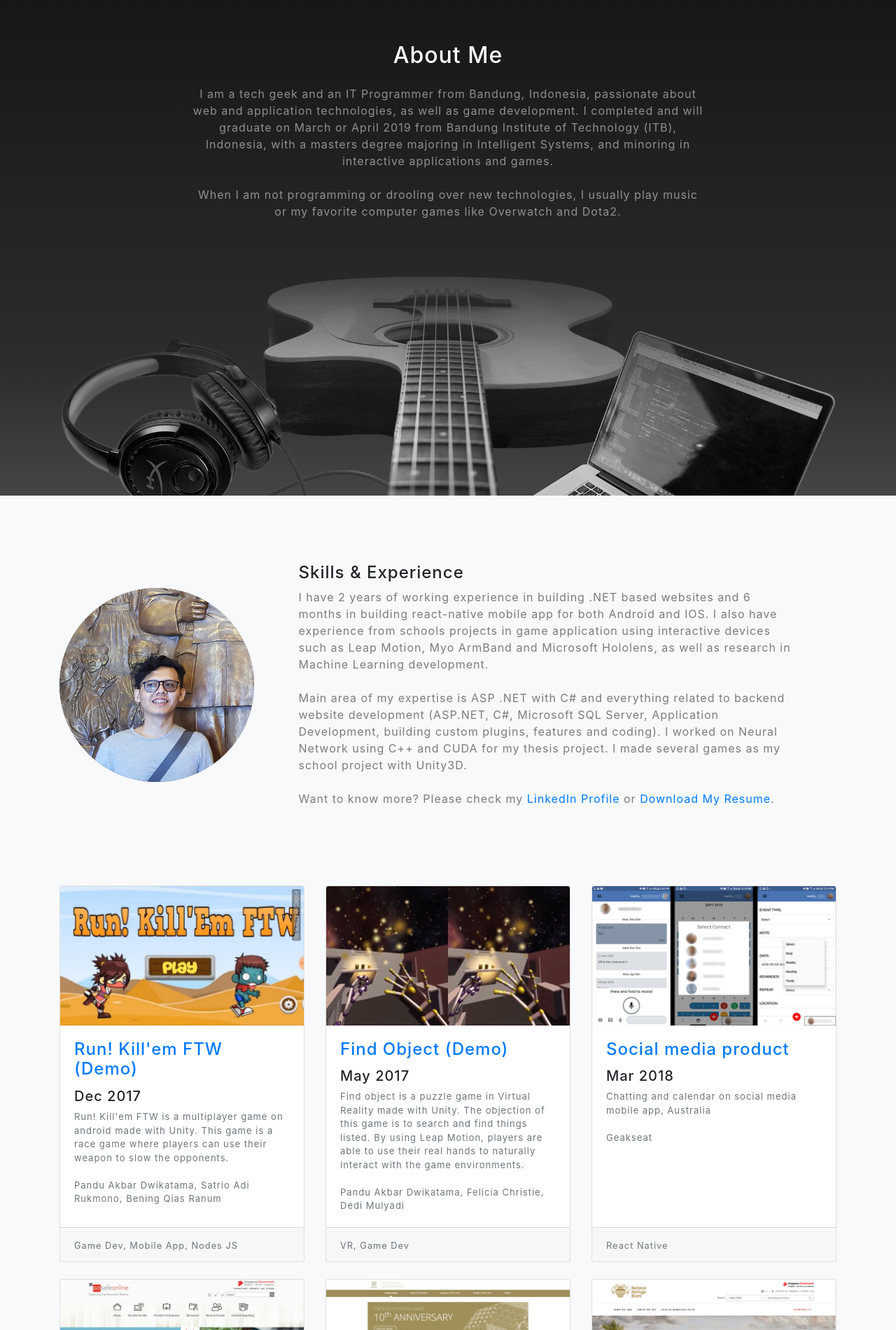
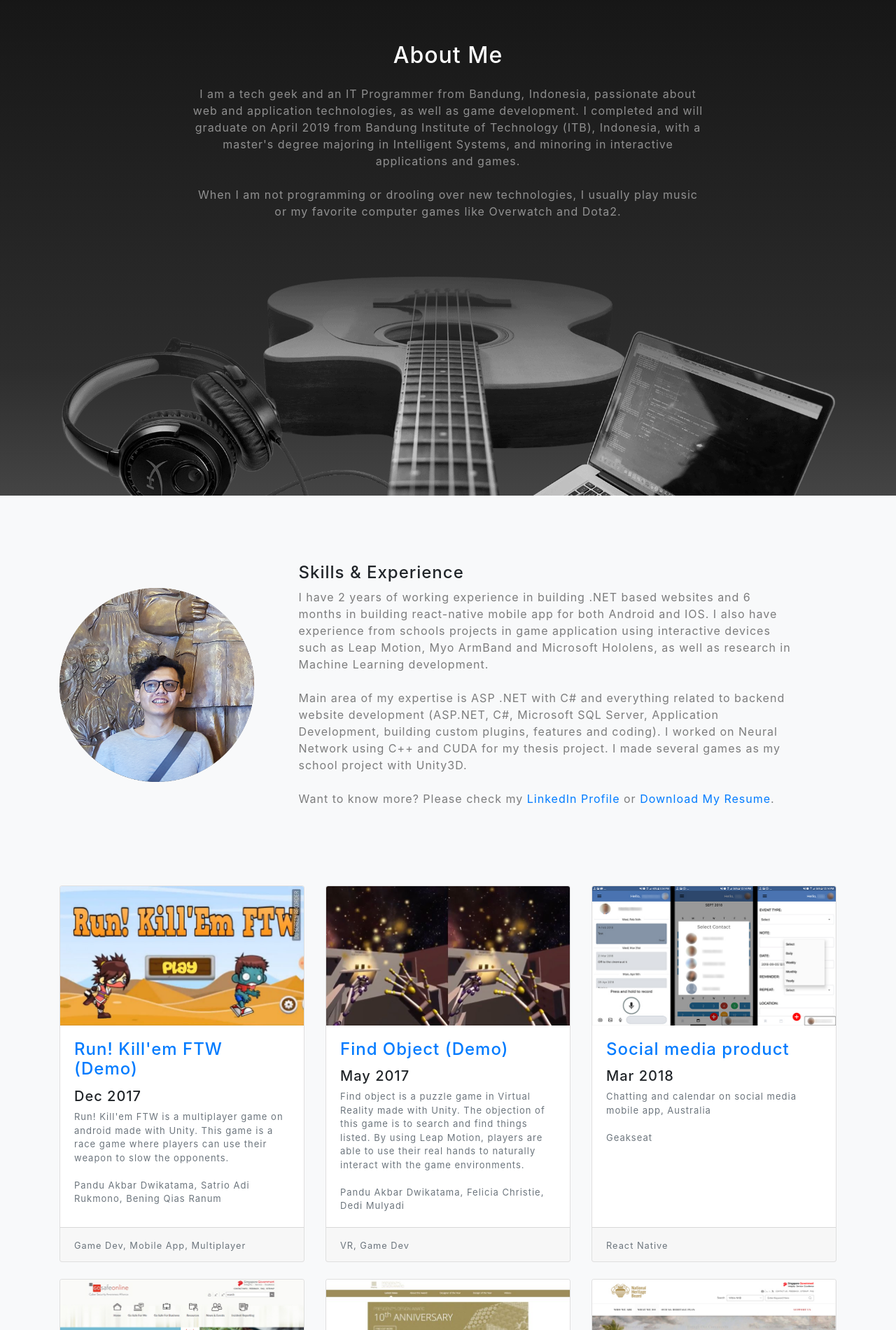
Before and after one commit to PanduDwikatama/PanduDwikatama.github.io, a website with bundled scripts: page index.html in a window 1280 px wide. Shown: the part 820-2720 px from the top of the page at 70% size. Built offline with nearby package versions, Linux system fonts and the light colour scheme.

Commit message:
Fix text "master's degree"

```diff
--- a/index.html
+++ b/index.html
@@ -69,7 +69,7 @@
         <div class="row">
           <div class="col-lg-8 mx-auto">
             <h2 class="text-white mb-4">About Me</h2>
-            <p class="text-white-50">I am a tech geek and an IT Programmer from Bandung, Indonesia, passionate about web and application technologies, as well as game development. I completed and will graduate on March or April 2019 from Bandung Institute of Technology (ITB), Indonesia, with a masters degree majoring in Intelligent Systems, and minoring in interactive applications and games.<br><br>
+            <p class="text-white-50">I am a tech geek and an IT Programmer from Bandung, Indonesia, passionate about web and application technologies, as well as game development. I completed and will graduate on April 2019 from Bandung Institute of Technology (ITB), Indonesia, with a master's degree majoring in Intelligent Systems, and minoring in interactive applications and games.<br><br>
 
               When I am not programming or drooling over new technologies, I usually play music or my favorite computer games like Overwatch and Dota2.</p>
           </div>
@@ -111,7 +111,7 @@
                       Pandu Akbar Dwikatama, Satrio Adi Rukmono, Bening Qias Ranum</p>
                 </div>
                 <div class="card-footer">
-                  <small class="text-muted">Game Dev, Mobile App, Nodes JS</small>
+                  <small class="text-muted">Game Dev, Mobile App, Multiplayer</small>
                 </div>
               </div>
             </div>
```
